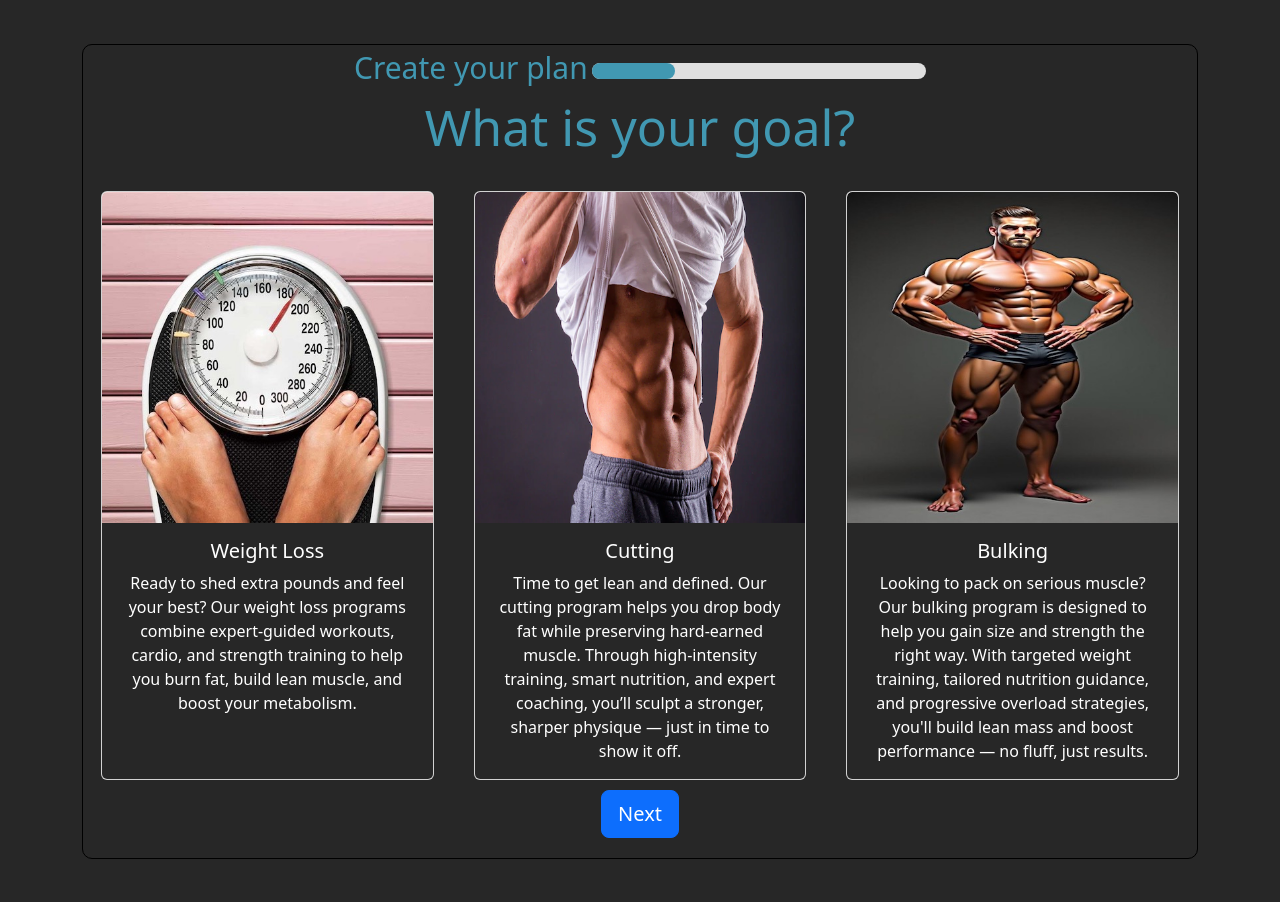
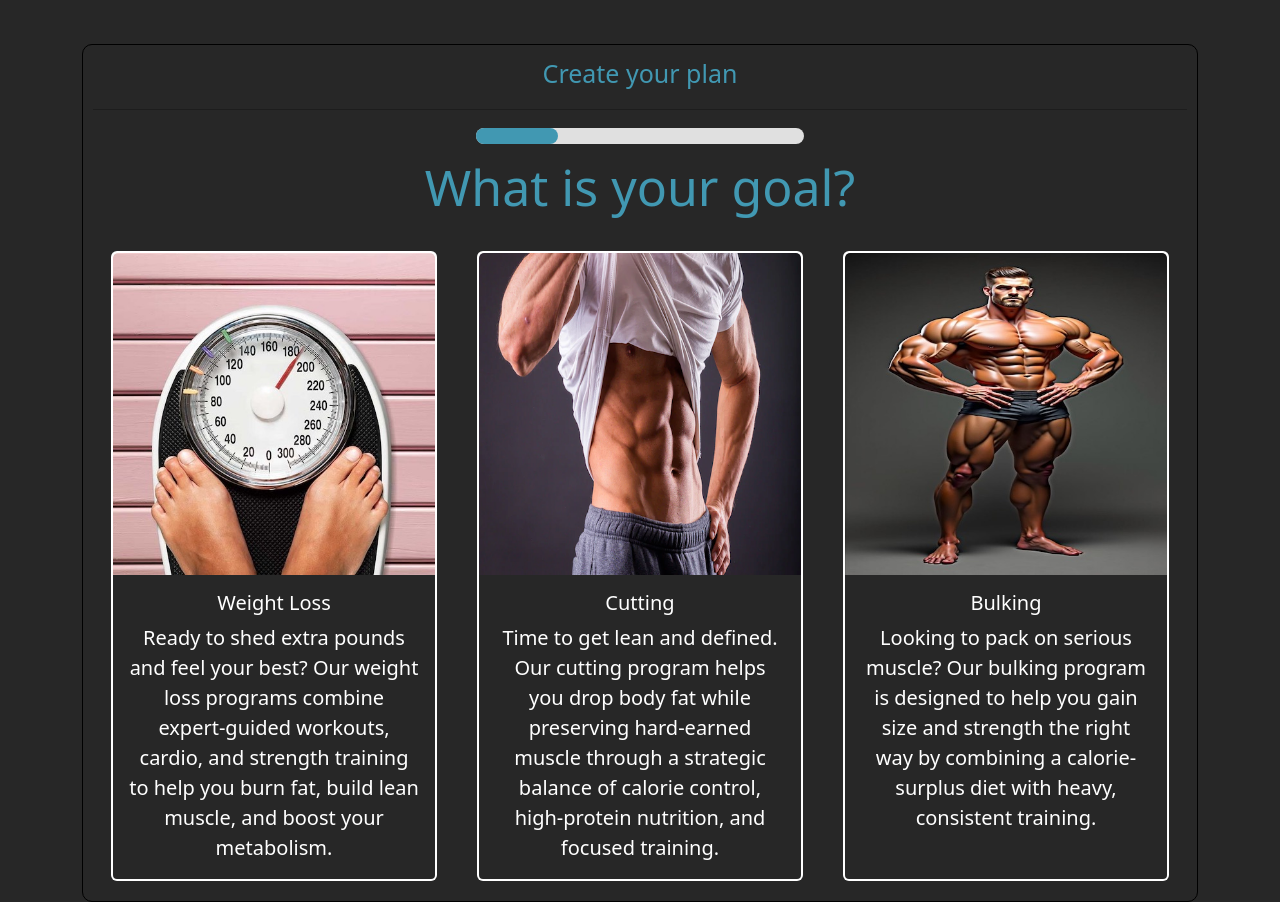
Before and after one commit to sethnkwo8/GymTroll, a Flask app: page /plan in a window 1280 px wide. Shown: the part 96-998 px from the top of the page. Before the commit the page ends 955 px from the top, so only its background shows below. Run offline with Flask 3, Linux system fonts and the light colour scheme; a user stored in the database is signed in.

Commit message:
Modified inputs for personalized plans adding more input cards

```diff
--- a/app.py
+++ b/app.py
@@ -145,8 +145,20 @@
     # Redirect to homepage
     return redirect("/")
 
-@app.route("/plan")
+@app.route("/plan", methods = ["GET","POST"])
 @login_required
 def plan():
+    goal = request.form.get("card-input")
+    split = request.form.get("split")
+    current_weight = request.form.get("current-weight")
+    desired_weight = request.form.get("desired-weight")
+    session["goal"] = goal
+    session["split"] = split
+    session["current_weight"] = current_weight
+    session["desired_weight"] = desired_weight
+    # connection = get_db_connection()
+    # cursor = connection.cursor()
+    # cursor.execute("INSERT INTO user_details (username, goal) VALUES(?,?)", (session["username"], goal))
+
 
     return render_template("plan1.html")
--- a/static/script.js
+++ b/static/script.js
@@ -31,3 +31,9 @@
         // window.location.href = `/${cardId}`;
     });
 });
+
+document.querySelectorAll('input[name="card-input"]').forEach(input => {
+    input.addEventListener('change', () => {
+        input.closest('form').submit(); // Automatically submit the form
+    });
+});
--- a/static/style.css
+++ b/static/style.css
@@ -35,16 +35,24 @@
     max-height: 650px; /* Adjust the height as needed */
     overflow: hidden; /* Hide overflowing content */
     transition: transform 0.3s ease, box-shadow 0.3s ease; /* Smooth transition for hover effects */
+    cursor: pointer;
+    border: 2px solid transparent; /* Default border */
 }
 
 /* Add a hover effect to the cards */
 .custom-card-plan:hover {
-    transform: scale(1.9); /* Slightly enlarge the card */
+    transform: scale(1.05); /* Slightly enlarge the card */
     box-shadow: 0 8px 16px rgba(0, 0, 0, 0.2); /* Add a shadow effect */
     cursor: pointer; /* Change cursor to pointer */
     background-color: #f8f9fa; /* Light gray background */
     color: #4198B2; /* Change text color */
     border: 1px solid #4198B2;
+}
+
+/* Selected card styling */
+input[type="radio"]:checked + .custom-card-plan {
+    border: 2px solid #007bff; /* Highlight border for selected card */
+    box-shadow: 0 0 10px rgba(0, 123, 255, 0.5);
 }
 
 .custom-card-plan.selected {
@@ -120,7 +128,11 @@
 }
 
 .custom-plan label{
-    font-size: 30px;
+    font-size: 20px;
+}
+
+.custom-select:hover{
+    cursor: pointer;
 }
 
 .custom-welcome{
--- a/templates/plan1.html
+++ b/templates/plan1.html
@@ -5,40 +5,129 @@
 {% endblock %}
 
 {% block main %}
-<div class="custom-container custom-plan fade-in">
-    <label for="file">Create your plan</label>
+<div class="custom-container custom-plan fade-in" style="padding: 10px;">
+
+    {% if session["goal"] %}
+    <p style="font-size: 50px;">Create your plan</p>
+    <hr style="color: black;">
+    <progress id="file" value="50" max="100"> 50% </progress>
+
+    <p style="font-size: 50px;">How many days split do you want?</p>
+    <form action="/plan" method="post">
+        <select class="form-select form-select-lg mb-3 custom-select" name="split" aria-label="Select your split">
+            <option value="" disabled selected>Choose your split</option>
+            <option value="2">Two</option>
+            <option value="3">Three</option>
+            <option value="4">Four</option>
+            <option value="5">Five</option>
+            <option value="6">Six</option>
+            <option value="7">Seven</option>
+        </select>
+        <button class="btn btn-primary btn-lg" style="margin-bottom: 10px;" type="submit">Next</button>
+    </form>
+
+    {% elif session["split"] %}
+    <p style="font-size: 50px;">Create your plan</p>
+    <hr style="color: black;">
+    <progress id="file" value="75" max="100"> 75% </progress>
+
+    <p style="font-size: 50px;">What is your current weight?</p>
+    <form action="/plan" method="post">
+        <div class="input-group mb-3">
+            <input type="number" min="30" max="250" name="current-weight" class="form-control" placeholder="Current weight(kg)" aria-label="Current weight" aria-describedby="basic-addon2">
+            <span class="input-group-text" id="basic-addon2">kg</span>
+        </div>
+        <button class="btn btn-primary btn-lg" style="margin-bottom: 10px;" type="submit">Next</button>
+    </form>
+
+    {% elif session["current_weight"] %}
+    <p style="font-size: 50px;">Create your plan</p>
+    <hr style="color: black;">
+    <progress id="file" value="85" max="100"> 85% </progress>
+
+    <p style="font-size: 50px;">What is your desired weight?</p>
+    <form action="/plan" method="post">
+        <div class="input-group mb-3">
+            {% if session["goal"] == "weight-loss" %}
+            <input type="number" min="30" max="250" name="desired-weight" class="form-control" placeholder="Desired weight(kg)" aria-label="Current weight" aria-describedby="basic-addon2">
+            <span class="input-group-text" id="basic-addon2">kg</span>
+            {% else %}
+            <input type="number" min="30" max="250" name="desired-weight" class="form-control" placeholder="Desired weight(kg)" aria-label="Current weight" aria-describedby="basic-addon2">
+            <span class="input-group-text" id="basic-addon2">kg</span>
+            {% endif %}
+        </div>
+        <button class="btn btn-primary btn-lg" style="margin-bottom: 10px;" type="submit">Next</button>
+    </form>
+
+    {% elif session["desired_weight"]%}
+    <p style="font-size: 50px;">Create your plan</p>
+    <hr style="color: black;">
+    <progress id="file" value="95" max="100"> 95% </progress>
+
+    <p style="font-size: 50px;">Where do you prefer to workout?</p>
+    <form action="/plan" method="post">
+    <div class="row row-cols-1 row-cols-md-2 g-4 fade-in" style="padding: 10px;">
+        <div class="col">
+            <input type="radio" class="btn-check" name="card-input-workout" id="home-workout" value="home-workout" autocomplete="off">
+            <label class="card h-100 fade-in custom-card-plan" for="home-workout">
+                <img src="/static/homeworkout .jpg" class="card-img-top" alt="home workout">
+                <div class="card-body">
+                    <h5 class="card-title">Home</h5>
+                </div>
+            </label>
+        </div>
+        <div class="col">
+            <input type="radio" class="btn-check" name="card-input-workout" id="gym-workout" value="gym-workout" autocomplete="off">
+            <label class="card h-100 fade-in custom-card-plan" for="gym-workout">
+                <img src="/static/gymworkout.jpg" class="card-img-top" alt="gym workout">
+                <div class="card-body">
+                    <h5 class="card-title">Gym</h5>
+                </div>
+            </label>
+        </div>
+    </div>
+    </form>
+
+    {% else %}
+    <label for="file" style="font-size: 25px;">Create your plan</label>
+    <hr style="color: black;">
     <progress id="file" value="25" max="100"> 25% </progress>
 
     <p style="font-size: 50px;">What is your goal?</p>
+    <form action="/plan" method="post">
     <div class="row row-cols-1 row-cols-md-3 g-4 fade-in" style="padding: 10px;">
         <div class="col">
-          <div class="card h-100 fade-in custom-card-plan" data-id="weight-loss" >
+            <input type="radio" class="btn-check" name="card-input" id="weight-loss" value="weight-loss" autocomplete="off">
+            <label class="card h-100 fade-in custom-card-plan" for="weight-loss">
                 <img src="/static/weight_loss.JPG" class="card-img-top" alt="weight loss">
                 <div class="card-body">
                     <h5 class="card-title">Weight Loss</h5>
                     <p class="card-text">Ready to shed extra pounds and feel your best? Our weight loss programs combine expert-guided workouts, cardio, and strength training to help you burn fat, build lean muscle, and boost your metabolism.</p>
                 </div>
-          </div>
+            </label>
         </div>
         <div class="col">
-          <div class="card h-100 fade-in custom-card-plan" data-id="cutting">
+            <input type="radio" class="btn-check" name="card-input" id="cutting" value="cutting" autocomplete="off">
+            <label class="card h-100 fade-in custom-card-plan" for="cutting">
                 <img src="/static/cutting copy.png" class="card-img-top" alt="cutting">
                 <div class="card-body">
                     <h5 class="card-title">Cutting</h5>
-              <p class="card-text">Time to get lean and defined. Our cutting program helps you drop body fat while preserving hard-earned muscle. Through high-intensity training, smart nutrition, and expert coaching, you’ll sculpt a stronger, sharper physique — just in time to show it off.</p>
+                    <p class="card-text">Time to get lean and defined. Our cutting program helps you drop body fat while preserving hard-earned muscle through a strategic balance of calorie control, high-protein nutrition, and focused training.</p>
+                </div>
+            </label>
+        </div>
+        <div class="col">
+            <input type="radio" class="btn-check" name="card-input" id="bulking" value="bulking" autocomplete="off">
+            <label class="card h-100 fade-in custom-card-plan" for="bulking">
+                <img src="/static/bulking.jpg" class="card-img-top" alt="bulking">
+                <div class="card-body">
+                    <h5 class="card-title">Bulking</h5>
+                    <p class="card-text">Looking to pack on serious muscle? Our bulking program is designed to help you gain size and strength the right way by combining a calorie-surplus diet with heavy, consistent training.</p>
+                </div>
+            </label>
         </div>
     </div>
-        </div>
-        <div class="col">
-          <div class="card h-100 fade-in custom-card-plan" data-id="bulking">
-            <img src="/static/bulking.JPG" class="card-img-top" alt="bulking">
-            <div class="card-body">
-              <h5 class="card-title">Bulking</h5>
-              <p class="card-text">Looking to pack on serious muscle? Our bulking program is designed to help you gain size and strength the right way. With targeted weight training, tailored nutrition guidance, and progressive overload strategies, you'll build lean mass and boost performance — no fluff, just results.</p>
-            </div>
-          </div>
-        </div>
-    </div>
-    <button class="btn btn-primary btn-lg" style="margin-bottom: 20px;"> Next</button>
+    </form>
+    {% endif %}
 </div>
 {% endblock %}
```
Also changed, not shown: static/gymworkout.jpg (added), static/homeworkout .jpg (added). Lines whose indentation alone changed are shown as unchanged.
